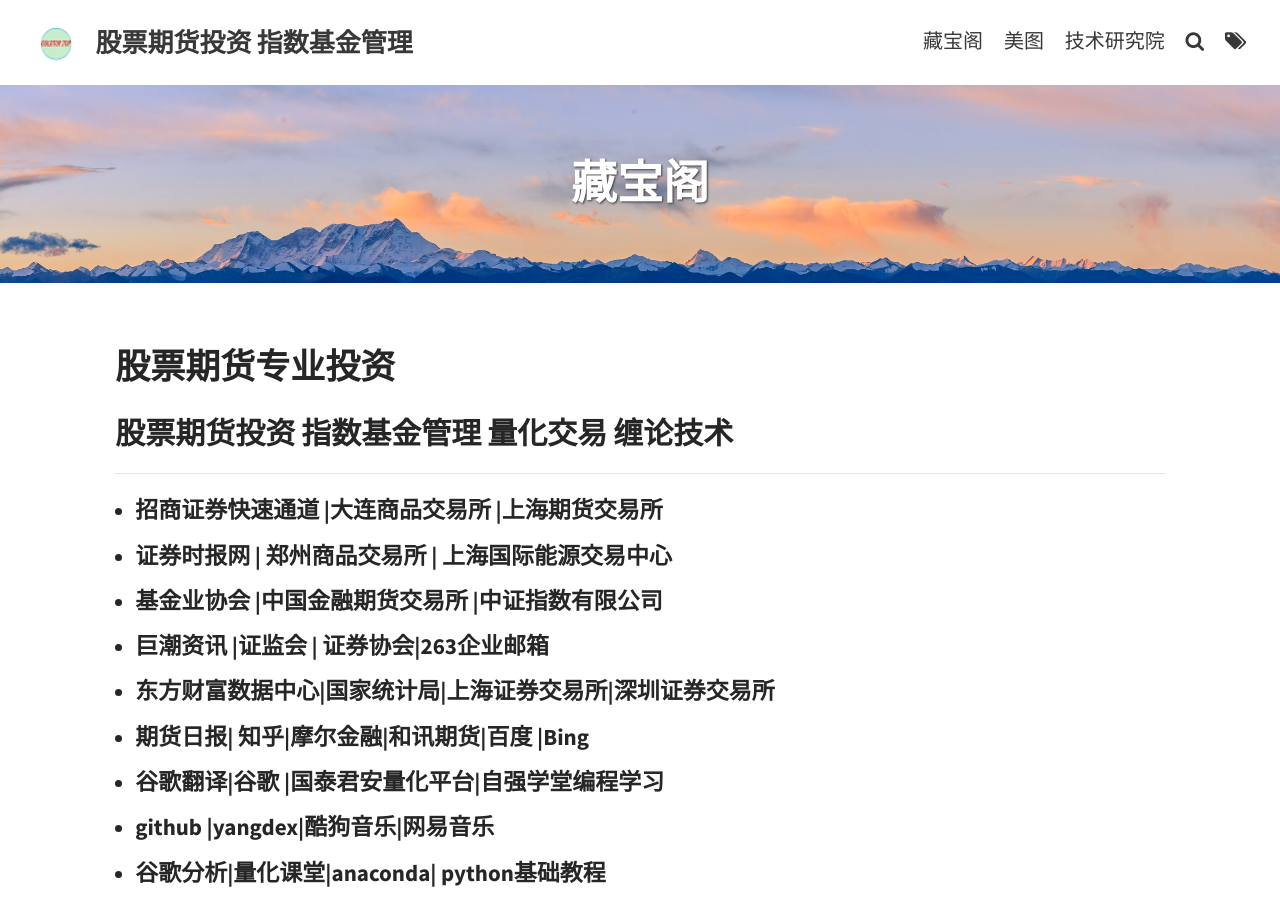
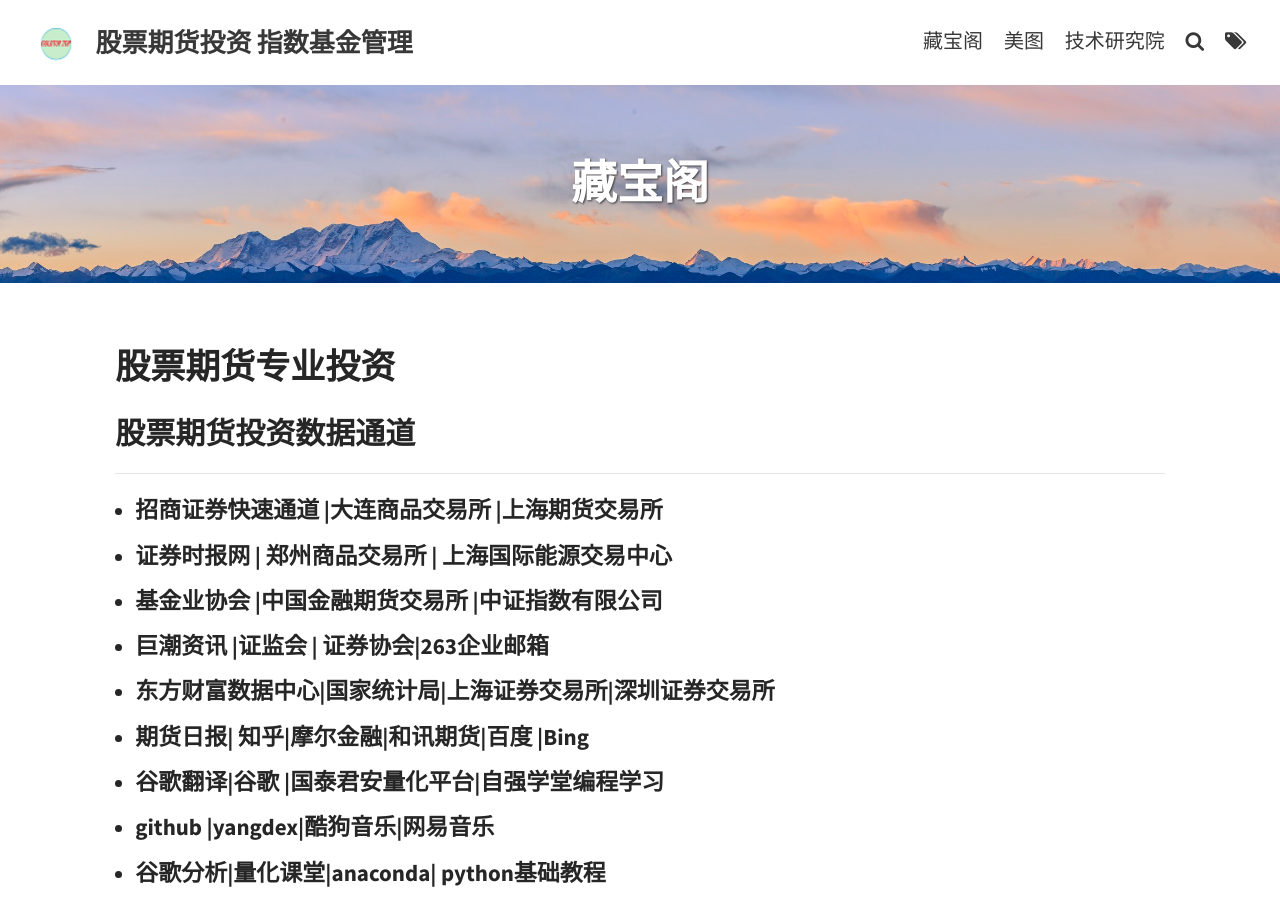
Before and after one commit to pp88top/stock.github.io, a Jekyll site: the page built from pages/about.md, in a window 1280 px wide and 900 px high. Built offline with Jekyll 4.4.1, drawn with Linux system fonts in a browser that asks for light colours; a script that is not in the unit is left out.

Commit message:
Update about.md

```diff
--- a/pages/about.md
+++ b/pages/about.md
@@ -8,10 +8,7 @@ tags: [藏宝阁, 技术研究院]
 
 ## 股票期货专业投资
 
-### 股票期货投资  指数基金管理   量化交易  缠论技术
-
-
-
+### 股票期货投资数据通道
 ****
 * #### [招商证券快速通道](https://xtrade.newone.com.cn/ssologin?t=jykstd) |[大连商品交易所](http://www.dce.com.cn/)  |[上海期货交易所](http://www.shfe.com.cn/)
 * #### [证券时报网](http://www.stcn.com)   | [郑州商品交易所](http://www.czce.com.cn/)  | [上海国际能源交易中心](http://www.ine.cn/)
```
